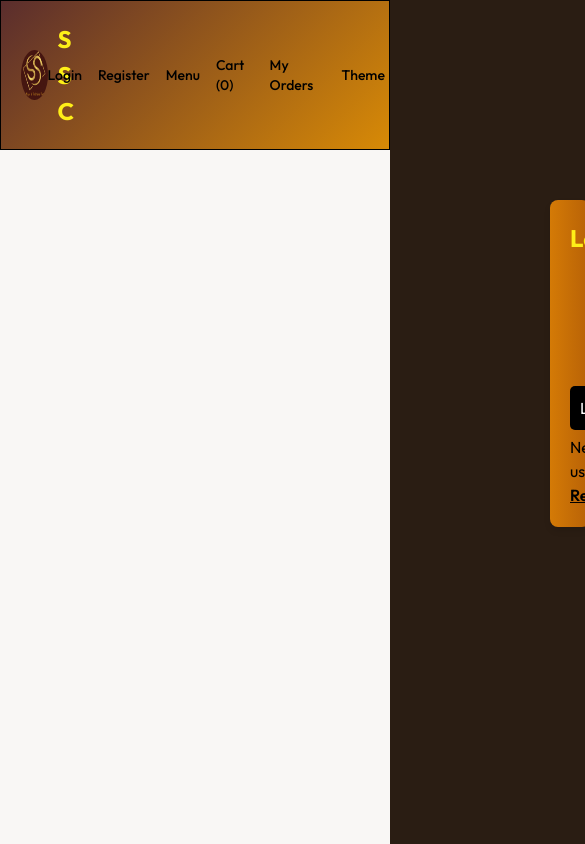
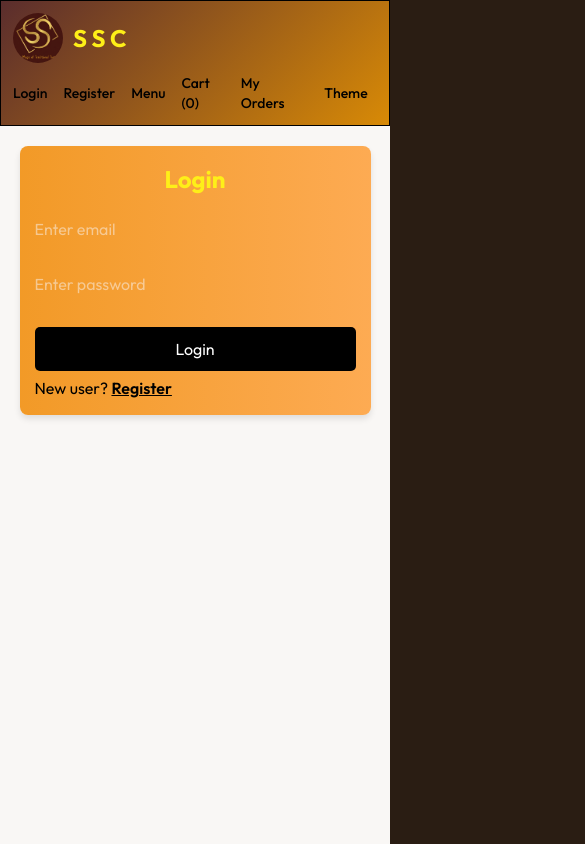
Before and after one commit to Hariz45/ssc-project-frontend, a React (Vite) app: page / in a window 390 px wide. Shown: the top 844 px of the page, 585 px wide, since content can reach past the window. Built offline with nearby package versions, Linux system fonts and the light colour scheme.

Commit message:
mobile responsive fix

```diff
--- a/src/index.css
+++ b/src/index.css
@@ -2,28 +2,26 @@
 
 @import "tailwindcss";
 
-*{
+* {
   font-family: "Outfit", sans-serif;
 }
-body{
-  background-color:rgba(25, 11, 1, 0.927);
+
+body {
+  background-color: rgba(25, 11, 1, 0.927);
+  margin: 0;
+  overflow-x: hidden;
 }
-/* .nav-container {
+
+
+.nav-container {
+
   display: flex;
   justify-content: space-between;
   align-items: center;
-  padding: 20px;
-  position: sticky;
-  top: 0;
-  z-index: 1000;
-  background: linear-gradient(135deg, #7c3aed2b 0%, #ffa305bb 100%);
-  border: solid 1px black;
-} */
-
-.nav-container {
-  display: flex;
-  justify-content: space-between;
-  align-items: center;
+  flex-wrap: wrap;
+  gap: 12px;
+  width: 100%;
+  box-sizing: border-box;
   padding: 20px;
   position: sticky;
   top: 0;
@@ -31,38 +29,45 @@ body{
   background: linear-gradient(135deg, #5a2d2d 0%, #d88a06 100%);
   border: solid 1px black;
 }
+
 .logo-title {
   display: flex !important;
   align-items: center;
   gap: 10px;
+  flex-wrap: wrap;
 }
+
 .logo {
   width: 50px;
   height: 50px;
   border-radius: 50%;
 }
-.h-name{
+
+.h-name {
   font-size: 1.5rem;
   font-weight: 700;
   color: #feef18;
 }
-.login-container{
-    margin-top: 50px;
-  margin-left: 550px;
+
+.login-container {
+  margin: 50px auto 0;
+  width: 100%;
   max-width: 400px;
   padding: 20px;
   background: linear-gradient(to right, #f18a04da, rgba(255, 132, 0, 0.663));
   border-radius: 8px;
-  box-shadow: 0 4px 6px rgba(0,0,0,0.1);
+  box-shadow: 0 4px 6px rgba(0, 0, 0, 0.1);
 }
-.login-title{
+
+.login-title {
   font-size: 1.5rem;
   font-weight: 700;
   color: #feef18;
   text-align: center;
   margin-bottom: 20px;
 }
-.login-txt{
+
+.login-txt {
   width: 100%;
   margin-bottom: 15px;
   border-radius: 3px;
@@ -70,11 +75,13 @@ body{
   outline: none;
   color: rgb(249, 245, 245);
 }
-.new-login-text{
-  text-align:start;
+
+.new-login-text {
+  text-align: start;
   margin-top: 5px;
 }
-.login-btn{
+
+.login-btn {
   width: 100%;
   background-color: black;
   color: white;
@@ -83,23 +90,25 @@ body{
   border: none;
   cursor: pointer;
 }
-.login-btn:hover{
-  background:linear-gradient(to right, #0d0d0dec,rgba(251, 116, 6, 0.732));
+
+.login-btn:hover {
+  background: linear-gradient(to right, #0d0d0dec, rgba(251, 116, 6, 0.732));
 }
 
 
 
 /* register */
-.reg-container{
-  margin-top: 50px;
-  margin-left: 550px;
+.reg-container {
+  margin: 50px auto 0;
+  width: 100%;
   max-width: 400px;
   padding: 20px;
   background: linear-gradient(to right, #f18a04da, rgba(255, 132, 0, 0.663));
   border-radius: 8px;
-  box-shadow: 0 4px 6px rgba(0,0,0,0.1);
+  box-shadow: 0 4px 6px rgba(0, 0, 0, 0.1);
 }
-.reg-input{
+
+.reg-input {
   width: 100%;
   margin-bottom: 15px;
   border-radius: 3px;
@@ -107,7 +116,8 @@ body{
   outline: none;
   color: rgb(249, 245, 245);
 }
-.reg-btn{
+
+.reg-btn {
   width: 100%;
   background-color: black;
   color: white;
@@ -116,10 +126,12 @@ body{
   border: none;
   cursor: pointer;
 }
-.reg-btn:hover{
-  background:linear-gradient(to right, #0d0d0dec,rgba(251, 116, 6, 0.732));
+
+.reg-btn:hover {
+  background: linear-gradient(to right, #0d0d0dec, rgba(251, 116, 6, 0.732));
 }
-.reg-title{
+
+.reg-title {
   font-size: 1.5rem;
   font-weight: 700;
   color: #feef18;
@@ -128,7 +140,7 @@ body{
 }
 
 /* menu */
-.menu-title{
+.menu-title {
   font-size: 1.5rem;
   font-weight: 700;
   color: #feef18;
@@ -136,7 +148,7 @@ body{
   margin-bottom: 20px;
 }
 
-.menu-desc{
+.menu-desc {
   font-size: 1.2rem;
   font-weight: 500;
   color: yellow;
@@ -145,17 +157,18 @@ body{
 }
 
 /* menu card */
-.menu-card-container{
+.menu-card-container {
   width: 100%;
 
   margin: 0 auto;
   padding: 20px 30px;
-  box-shadow: 0 2px 4px rgba(0,0,0,0.1);
+  box-shadow: 0 2px 4px rgba(0, 0, 0, 0.1);
   display: grid;
-  grid-template-columns: repeat(4 ,1fr);
+  grid-template-columns: repeat(4, 1fr);
   gap: 16px;
 }
-.menu-card{
+
+.menu-card {
   background-color: rgba(204, 203, 203, 0.8);
   border-radius: 8px;
   position: relative;
@@ -166,18 +179,21 @@ body{
   flex-direction: column;
   transition: transform 0.3s ease, box-shadow 0.3s ease;
 }
-.menu-card:hover{
+
+.menu-card:hover {
   transform: translateY(-5px);
   box-shadow: 0 4px 8px rgba(0, 0, 0, 0.2);
 }
-.menu-card-image{
+
+.menu-card-image {
   width: 100%;
   height: 160px;
   object-fit: cover;
   border-radius: 6px;
   margin-bottom: 10px;
 }
-.menu-card-btn{
+
+.menu-card-btn {
   margin-top: auto;
   width: 100%;
   padding: 8px;
@@ -189,31 +205,38 @@ body{
   font-size: 14px;
   transition: background 0.3s ease;
 }
+
 .menu-card-btn:hover {
   background-color: green;
 }
+
 @media (max-width: 1024px) {
   .menu-card-container {
     grid-template-columns: repeat(2, 1fr);
   }
 }
+
 @media (max-width: 600px) {
   .menu-card-container {
-    grid-template-columns: 1fr;  /* ← mobile-ல் single column */
+    grid-template-columns: 1fr;
+    /* ← mobile-ல் single column */
   }
 }
-.cart-container{
+
+.cart-container {
   width: 100%;
   padding: 20px 40px;
 }
-.cart-title{
+
+.cart-title {
   font-size: 1.5rem;
   font-weight: 700;
   color: #feef18;
   text-align: center;
   margin-bottom: 20px;
 }
-.cart-items{
+
+.cart-items {
   color: white;
   display: flex;
   flex-direction: column;
@@ -222,34 +245,38 @@ body{
   background: linear-gradient(135deg, #7c3aed2b 0%, #ffa305bb 100%);
 
 }
-.cart-item{
+
+.cart-item {
   background-color: rgba(22, 22, 22, 0.33);
   border-radius: 8px;
   padding: 16px;
   box-shadow: 0 2px 4px rgba(0, 0, 0, 0.1);
 }
-.cart-item h3{
+
+.cart-item h3 {
   font-size: 1.2rem;
   font-weight: 600;
   margin-bottom: 10px;
 }
-.cart-item p{
+
+.cart-item p {
   font-size: 1rem;
   color: #555;
 }
 
-.total-price{
+.total-price {
   font-size: 1.2rem;
   font-weight: 600;
   margin-top: 20px;
   margin-left: 20px;
 }
-.place-order-btn{
+
+.place-order-btn {
   margin-top: 20px;
   width: 300px;
   padding: 10px;
   margin-bottom: 20px;
-  margin-left: 30px;
+  margin-left: 0;
   background-color: green;
   color: white;
   border: none;
@@ -257,11 +284,12 @@ body{
   cursor: pointer;
   font-size: 16px;
 }
-.place-order-btn:hover{
+
+.place-order-btn:hover {
   background-color: #0d0d0d;
 }
 
-.foot-container{
+.foot-container {
   margin-top: 50px;
   padding: 20px;
   text-align: center;
@@ -269,19 +297,21 @@ body{
   border: solid 1px black;
 }
 
-.my-orders-container{
+.my-orders-container {
   width: 100%;
   padding: 20px 40px;
   /* background-color: #251504; */
 }
-.my-order-title{
+
+.my-order-title {
   font-size: 1.5rem;
   font-weight: 700;
   color: #feef18;
   text-align: center;
   margin-bottom: 20px;
 }
-.my-orders-list{
+
+.my-orders-list {
   color: white;
   display: flex;
   flex-direction: column;
@@ -290,27 +320,63 @@ body{
   background: linear-gradient(135deg, #7a30f9cb 0%, #ffa305ef 100%);
 }
 
-.admin-container{
-  background:rgba(255, 255, 255, 0.84);
-  color:black;
+.admin-container {
+  background: rgba(255, 255, 255, 0.84);
+  color: black;
 }
 
 .light-mode {
-  background-color:rgb(249, 247, 245);
+  background-color: rgb(249, 247, 245);
   color: black;
   min-height: 100vh;
 }
 
 .dark-mode {
-   background-color: #0c111c;
+  background-color: #0c111c;
   color: white;
   min-height: 100vh;
 }
-.tog-btn{
-   width: 70px;
+
+.tog-btn {
+  width: 70px;
   height: 35px;
   border: none;
   border-radius: 6px;
   cursor: pointer;
 
 }
+
+@media (max-width: 768px) {
+
+
+  .nav-container {
+    flex-direction: column;
+    align-items: flex-start;
+    padding: 12px;
+    gap: 10px;
+  }
+
+  .logo-title {
+    flex-wrap: wrap;
+  }
+
+  .login-container,
+  .reg-container {
+    margin: 20px auto;
+    width: 90%;
+    max-width: 100%;
+    padding: 15px;
+  }
+
+
+  .menu-card-container {
+    grid-template-columns: 1fr;
+  }
+
+
+  .place-order-btn {
+    width: 100%;
+    margin-left: 0;
+  }
+
+}
```
Also changed, not shown: src/Pages/Login.jsx (+0 -60 lines), src/Pages/Register.jsx (+0 -69 lines).
